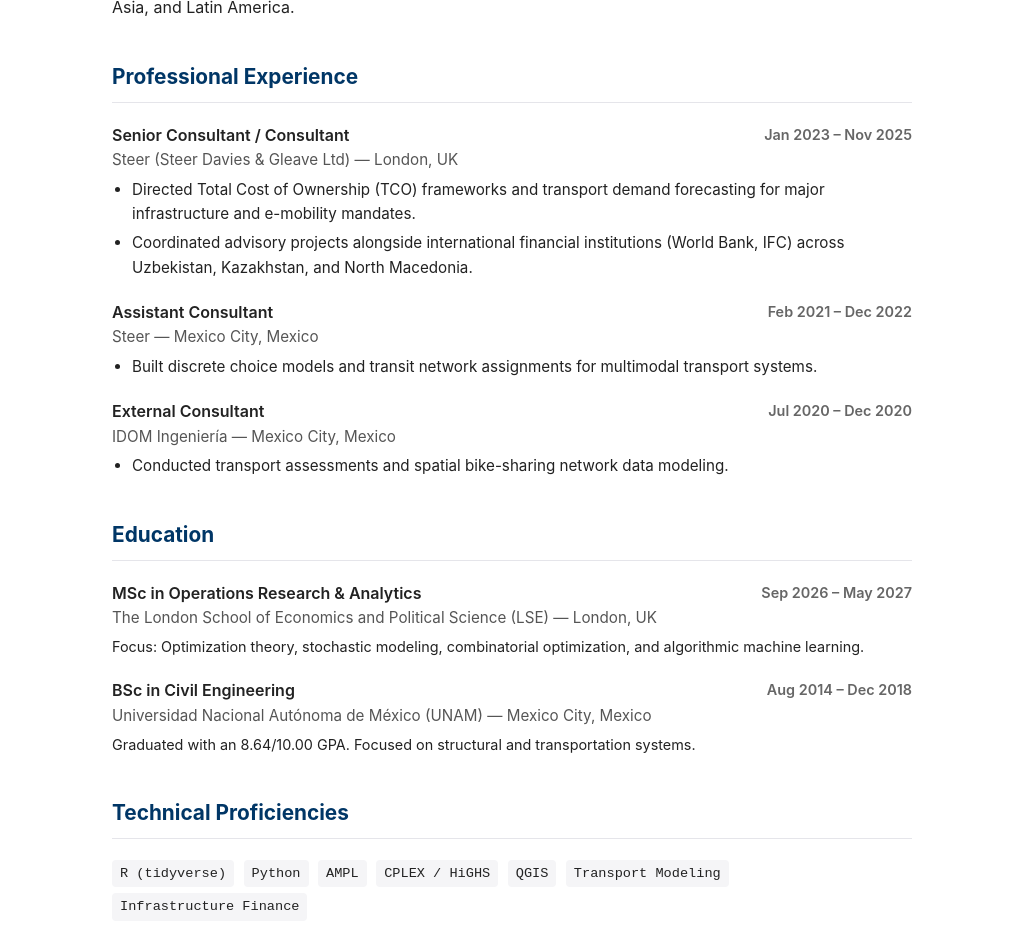
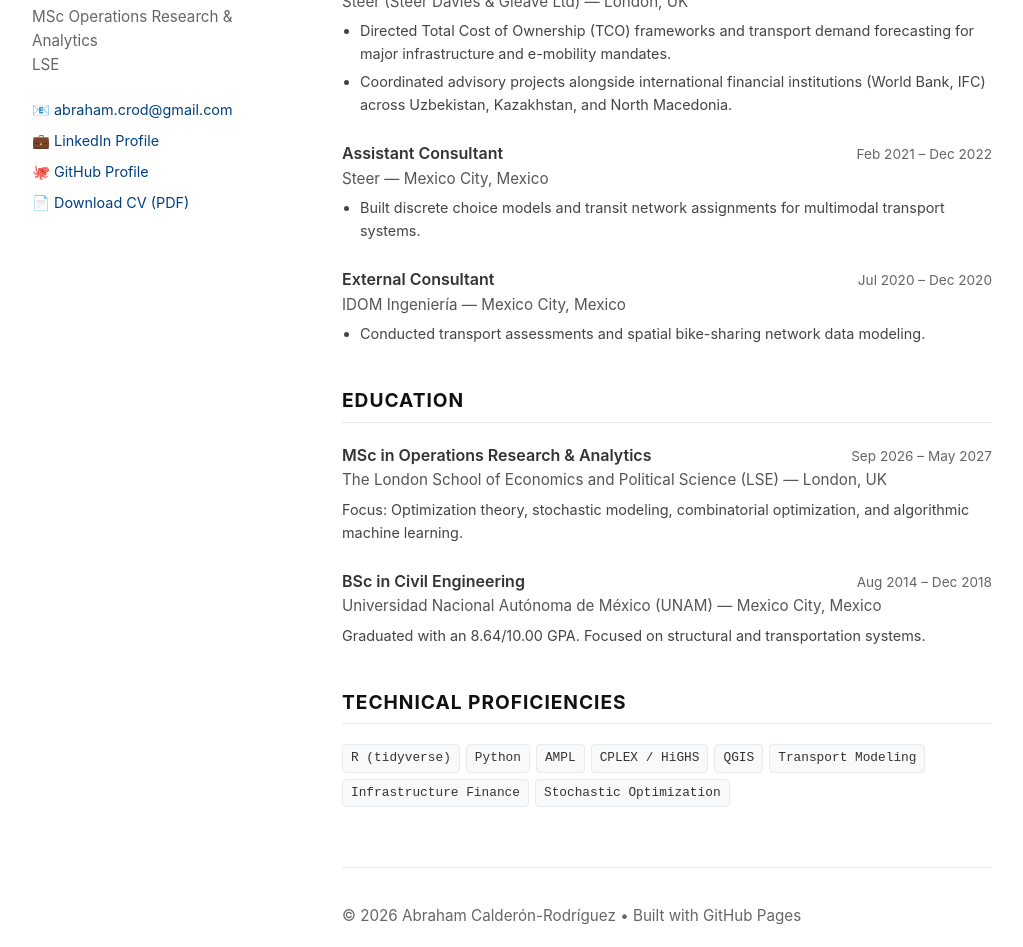
Before and after one commit to abrahamcrod/abraham-calderon, a plain HTML site: page index.html in a window 1280 px wide. Shown: the part 467-1414 px from the top of the page, without its empty margins (128-1151 px from the left). Drawn offline with Linux system fonts and the light colour scheme.

Commit message:
Update index.html

```diff
--- a/index.html
+++ b/index.html
@@ -3,14 +3,14 @@
 <head>
     <meta charset="UTF-8">
     <meta name="viewport" content="width=device-width, initial-scale=1.0">
-    <title>Abraham Calderón-Rodríguez | Operations Research & Infrastructure Analytics</title>
+    <title>Abraham Calderón-Rodríguez | Operations Research & Analytics</title>
     <style>
         :root {
             --bg-color: #ffffff;
-            --text-color: #222222;
-            --accent-color: #003666; /* LSE/Professional Navy */
-            --light-gray: #f5f5f7;
-            --border-color: #e5e5ea;
+            --text-color: #333333;
+            --link-color: #004080;
+            --light-gray: #f8f9fa;
+            --border-color: #eaeaea;
         }
 
         body {
@@ -18,38 +18,66 @@
             color: var(--text-color);
             background-color: var(--bg-color);
             line-height: 1.6;
-            max-width: 800px;
+            max-width: 960px;
             margin: 0 auto;
-            padding: 40px 20px;
+            padding: 50px 20px;
         }
 
-        header {
+        .container {
             display: flex;
-            justify-content: space-between;
-            align-items: baseline;
-            border-bottom: 2px solid var(--border-color);
-            padding-bottom: 20px;
-            margin-bottom: 40px;
+            gap: 50px;
         }
 
-        h1 {
-            font-size: 2rem;
-            margin: 0;
-            font-weight: 700;
-            color: var(--accent-color);
+        /* Sidebar / Profile Column */
+        aside {
+            flex: 0 0 260px;
         }
 
-        nav a {
-            margin-left: 20px;
-            text-decoration: none;
-            color: var(--text-color);
-            font-weight: 500;
-            font-size: 0.95rem;
+        .profile-img {
+            width: 100%;
+            height: auto;
+            border-radius: 8px;
+            object-fit: cover;
+            margin-bottom: 20px;
+            border: 1px solid var(--border-color);
         }
 
-        nav a:hover {
-            color: var(--accent-color);
+        aside h1 {
+            font-size: 1.5rem;
+            margin: 0 0 5px 0;
+            font-weight: 700;
+        }
+
+        aside p.subtitle {
+            font-size: 0.95rem;
+            color: #666;
+            margin-bottom: 20px;
+        }
+
+        .social-links {
+            list-style: none;
+            padding: 0;
+            margin: 0 0 30px 0;
+            font-size: 0.9rem;
+        }
+
+        .social-links li {
+            margin-bottom: 8px;
+        }
+
+        .social-links a {
+            color: var(--link-color);
+            text-decoration: none;
+        }
+
+        .social-links a:hover {
             text-decoration: underline;
+        }
+
+        /* Main Content Column */
+        main {
+            flex: 1;
+            min-width: 0;
         }
 
         section {
@@ -57,25 +85,30 @@
         }
 
         h2 {
-            font-size: 1.3rem;
+            font-size: 1.2rem;
             border-bottom: 1px solid var(--border-color);
-            padding-bottom: 8px;
+            padding-bottom: 6px;
             margin-bottom: 20px;
-            color: var(--accent-color);
+            text-transform: uppercase;
+            letter-spacing: 0.05em;
+            color: #111;
         }
 
         p {
             margin-bottom: 15px;
+            font-size: 0.95rem;
         }
 
         .item {
-            margin-bottom: 20px;
+            margin-bottom: 25px;
         }
 
         .item-header {
             display: flex;
             justify-content: space-between;
+            align-items: baseline;
             font-weight: 600;
+            font-size: 1rem;
         }
 
         .item-subheader {
@@ -86,69 +119,89 @@
 
         .date {
             color: #666;
-            font-size: 0.9rem;
+            font-size: 0.85rem;
+            font-weight: normal;
         }
 
-        ul {
+        ul.details {
             margin-top: 5px;
-            padding-left: 20px;
+            padding-left: 18px;
         }
 
-        li {
+        ul.details li {
             margin-bottom: 5px;
-            font-size: 0.95rem;
+            font-size: 0.9rem;
+            color: #444;
+        }
+
+        .tag-container {
+            display: flex;
+            flex-wrap: wrap;
+            gap: 6px;
         }
 
         .tag {
-            display: inline-block;
             background: var(--light-gray);
+            border: 1px solid var(--border-color);
             padding: 3px 8px;
             border-radius: 4px;
-            font-size: 0.85rem;
-            margin-right: 5px;
-            margin-bottom: 5px;
+            font-size: 0.8rem;
             font-family: monospace;
+            color: #333;
         }
 
         footer {
+            margin-top: 60px;
             border-top: 1px solid var(--border-color);
             padding-top: 20px;
-            text-align: center;
-            font-size: 0.85rem;
+            font-size: 0.8rem;
             color: #666;
+            text-align: left;
         }
 
-        a.external-link {
-            color: var(--accent-color);
-            text-decoration: none;
+        /* Responsive layout for mobile devices */
+        @media (max-width: 768px) {
+            .container {
+                flex-direction: column;
+                gap: 30px;
             }
-
-        a.external-link:hover {
-            text-decoration: underline;
+            aside {
+                flex: auto;
+            }
+            .profile-img {
+                max-width: 200px;
+            }
         }
     </style>
 </head>
 <body>
 
-    <header>
+    <div class="container">
+        <!-- Left Sidebar (Photo, Name, Contact) -->
+        <aside>
+            <!-- Replace 'profile.jpg' with your photo filename once uploaded to your repo -->
+            <img src="profile.jpg" alt="Abraham Calderón-Rodríguez" class="profile-img" onerror="this.src='https://via.placeholder.com/260x300?text=Your+Photo'">
             <h1>Abraham Calderón-Rodríguez</h1>
-        <nav>
-            <a href="#about">About</a>
-            <a href="#experience">Experience</a>
-            <a href="#education">Education</a>
-            <a href="#contact">Contact</a>
-        </nav>
-    </header>
+            <p class="subtitle">MSc Operations Research & Analytics<br>LSE</p>
 
+            <ul class="social-links">
+                <li>📧 <a href="mailto:abraham.crod@gmail.com">abraham.crod@gmail.com</a></li>
+                <li>💼 <a href="https://linkedin.com" target="_blank">LinkedIn Profile</a></li>
+                <li>🐙 <a href="https://github.com/abrahamcrod" target="_blank">GitHub Profile</a></li>
+                <li>📄 <a href="#" target="_blank">Download CV (PDF)</a></li>
+            </ul>
+        </aside>
+
+        <!-- Right Content Area -->
         <main>
             <section id="about">
                 <h2>About Me</h2>
-            <p>I am an Operations Research and Infrastructure Analytics professional with 5 years of international experience spanning transport modeling, infrastructure finance, and quantitative optimization. Currently pursuing an MSc in Operations Research & Analytics at <strong>The London School of Economics and Political Science (LSE)</strong>.</p>
-            <p>My technical stack includes mathematical optimization (AMPL, CPLEX, HiGHS), statistical computing (R, Python), and spatial analytics (QGIS). Previously, as a Senior Consultant at Steer in London, I led transport economics, traffic forecasting, and multi-lateral e-mobility advisory assignments across Europe, Central Asia, and Latin America.</p>
+                <p>I am an Operations Research and Infrastructure Analytics professional with 5 years of international experience spanning transport modeling, infrastructure finance, and quantitative optimization. I am currently pursuing an MSc in Operations Research & Analytics at <strong>The London School of Economics and Political Science (LSE)</strong>.</p>
+                <p>My core expertise lies in mathematical programming (AMPL, CPLEX, HiGHS), statistical computing (R, Python), and spatial analytics (QGIS). Previously, as a Senior Consultant at Steer in London, I led transport economics, traffic forecasting, and multi-lateral e-mobility advisory mandates across Europe, Central Asia, and Latin America.</p>
             </section>
 
             <section id="experience">
-            <h2>Professional Experience</h2>
+                <h2>Experience</h2>
 
                 <div class="item">
                     <div class="item-header">
@@ -156,7 +209,7 @@
                         <span class="date">Jan 2023 – Nov 2025</span>
                     </div>
                     <div class="item-subheader">Steer (Steer Davies & Gleave Ltd) — London, UK</div>
-                <ul>
+                    <ul class="details">
                         <li>Directed Total Cost of Ownership (TCO) frameworks and transport demand forecasting for major infrastructure and e-mobility mandates.</li>
                         <li>Coordinated advisory projects alongside international financial institutions (World Bank, IFC) across Uzbekistan, Kazakhstan, and North Macedonia.</li>
                     </ul>
@@ -168,7 +221,7 @@
                         <span class="date">Feb 2021 – Dec 2022</span>
                     </div>
                     <div class="item-subheader">Steer — Mexico City, Mexico</div>
-                <ul>
+                    <ul class="details">
                         <li>Built discrete choice models and transit network assignments for multimodal transport systems.</li>
                     </ul>
                 </div>
@@ -179,7 +232,7 @@
                         <span class="date">Jul 2020 – Dec 2020</span>
                     </div>
                     <div class="item-subheader">IDOM Ingeniería — Mexico City, Mexico</div>
-                <ul>
+                    <ul class="details">
                         <li>Conducted transport assessments and spatial bike-sharing network data modeling.</li>
                     </ul>
                 </div>
@@ -194,7 +247,7 @@
                         <span class="date">Sep 2026 – May 2027</span>
                     </div>
                     <div class="item-subheader">The London School of Economics and Political Science (LSE) — London, UK</div>
-                <p style="font-size: 0.9rem; margin-top: 5px;">Focus: Optimization theory, stochastic modeling, combinatorial optimization, and algorithmic machine learning.</p>
+                    <p style="font-size: 0.9rem; margin-top: 4px; color: #444;">Focus: Optimization theory, stochastic modeling, combinatorial optimization, and algorithmic machine learning.</p>
                 </div>
 
                 <div class="item">
@@ -203,13 +256,13 @@
                         <span class="date">Aug 2014 – Dec 2018</span>
                     </div>
                     <div class="item-subheader">Universidad Nacional Autónoma de México (UNAM) — Mexico City, Mexico</div>
-                <p style="font-size: 0.9rem; margin-top: 5px;">Graduated with an 8.64/10.00 GPA. Focused on structural and transportation systems.</p>
+                    <p style="font-size: 0.9rem; margin-top: 4px; color: #444;">Graduated with an 8.64/10.00 GPA. Focused on structural and transportation systems.</p>
                 </div>
             </section>
 
             <section id="skills">
                 <h2>Technical Proficiencies</h2>
-            <div>
+                <div class="tag-container">
                     <span class="tag">R (tidyverse)</span>
                     <span class="tag">Python</span>
                     <span class="tag">AMPL</span>
@@ -217,23 +270,15 @@
                     <span class="tag">QGIS</span>
                     <span class="tag">Transport Modeling</span>
                     <span class="tag">Infrastructure Finance</span>
+                    <span class="tag">Stochastic Optimization</span>
                 </div>
             </section>
 
-        <section id="contact">
-            <h2>Contact</h2>
-            <p>Feel free to reach out via email or connect with me professionally:</p>
-            <ul>
-                <li>Email: <a class="external-link" href="mailto:abraham.crod@gmail.com">abraham.crod@gmail.com</a></li>
-                <li>GitHub: <a class="external-link" href="https://github.com/" target="_blank">github.com/yourusername</a></li>
-                <li>LinkedIn: <a class="external-link" href="https://linkedin.com" target="_blank">linkedin.com/in/abraham-calderon</a></li>
-            </ul>
-        </section>
+            <footer>
+                <p>&copy; 2026 Abraham Calderón-Rodríguez &bull; Built with GitHub Pages</p>
+            </footer>
         </main>
-
-    <footer>
-        <p>&copy; 2026 Abraham Calderón-Rodríguez. Built for GitHub Pages.</p>
-    </footer>
+    </div>
 
 </body>
 </html>
```
Lines whose indentation alone changed are shown as unchanged.
